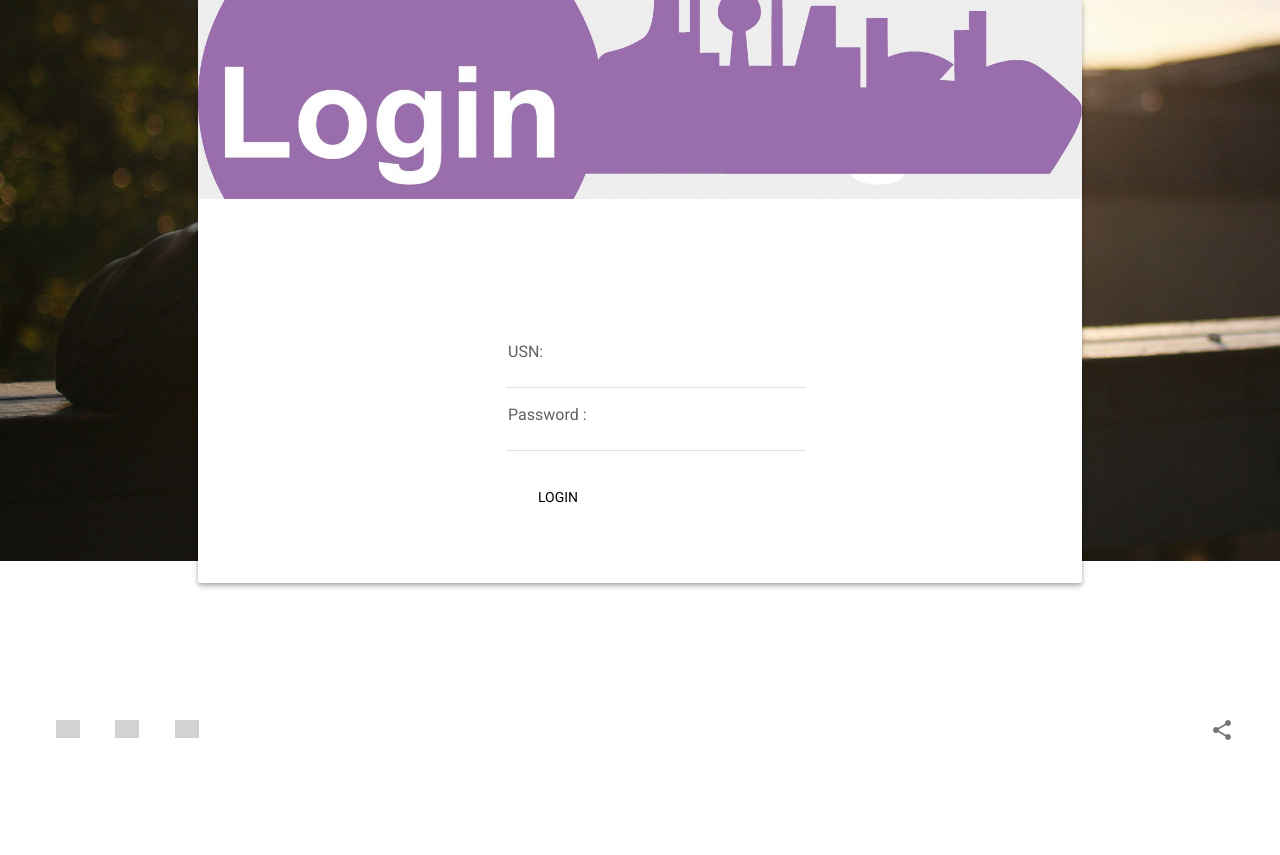
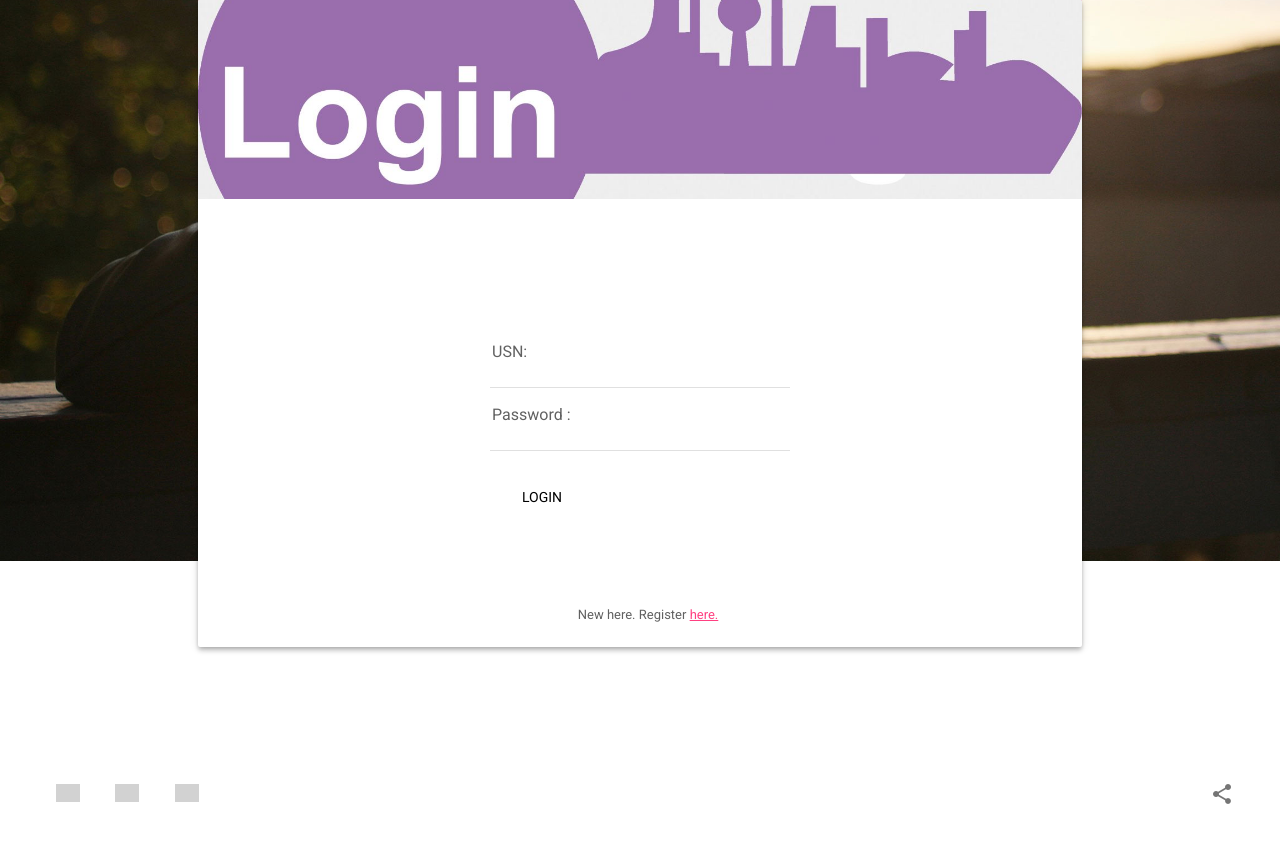
Before and after one commit to Subtech-tk/notice-board, a PHP site: page /book/login in a window 1280 px wide. Shown: the part 239-1094 px from the top of the page. Before the commit the page ends 979 px from the top, so only its background shows below. Run offline with PHP 8.4, Linux system fonts and the light colour scheme; grey boxes are pictures that could not be loaded.

Commit message:
some minor bug fix 	link to register in login page
	modified:   class/addnotice.class.php
	modified:   display/functions/login.func.php
	modified:   head.php

```diff
--- a/class/addnotice.class.php
+++ b/class/addnotice.class.php
@@ -27,7 +27,6 @@
 
 			$mysql_query_run=$connection->query($insert_query);
 
-			mysqli_close($connection);
 
 			if(!$mysql_query_run)
 			{
@@ -39,6 +38,7 @@
 				// redirect to somewhere
 				echo "notice added sucessfully"; 	//temp message untill redirect is made
 			}
+			mysqli_close($connection);
 		}
 	}
 ?>
--- a/display/functions/login.func.php
+++ b/display/functions/login.func.php
@@ -74,6 +74,15 @@ function login($message='')
                 </form>
               </p>
             </div>
+            <div class="mdl-color-text--grey-700 mdl-card__supporting-text meta">
+              <div class="section-spacer"></div>
+              <div>
+                <strong>
+                  New here. Register <a href="register">here.</a>
+                </strong>
+              </div>
+               <div class="section-spacer"></div>
+            </div>
           </div>
 
 <?php
--- a/head.php
+++ b/head.php
@@ -1,4 +1,4 @@
-<?
+<?php
 	// head.php
 	/*
 		this file contains the head tag of html which is included in all pages. (front line only)
```
